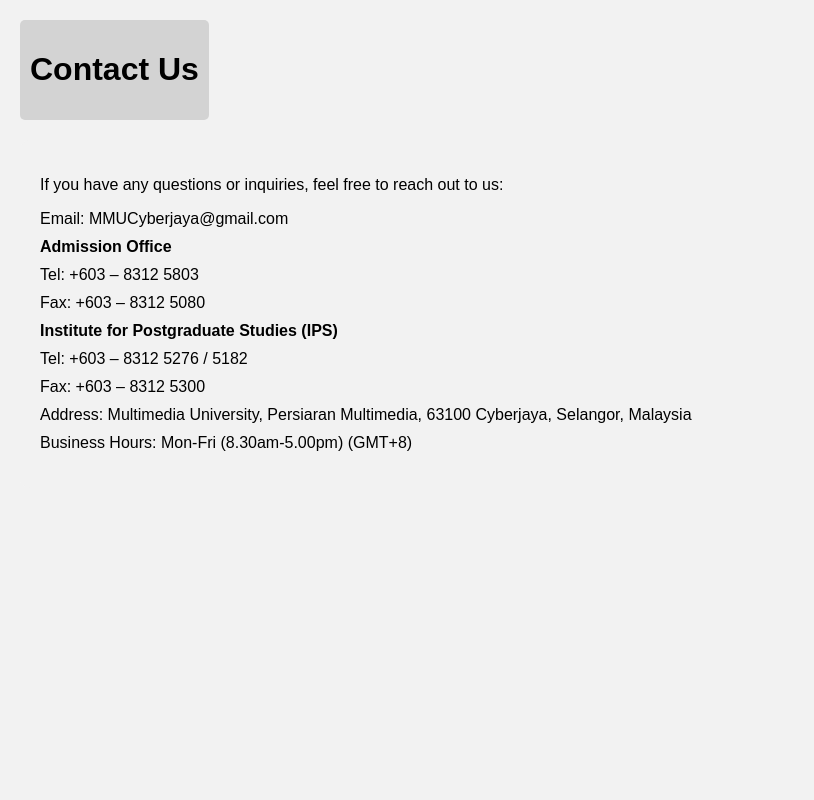
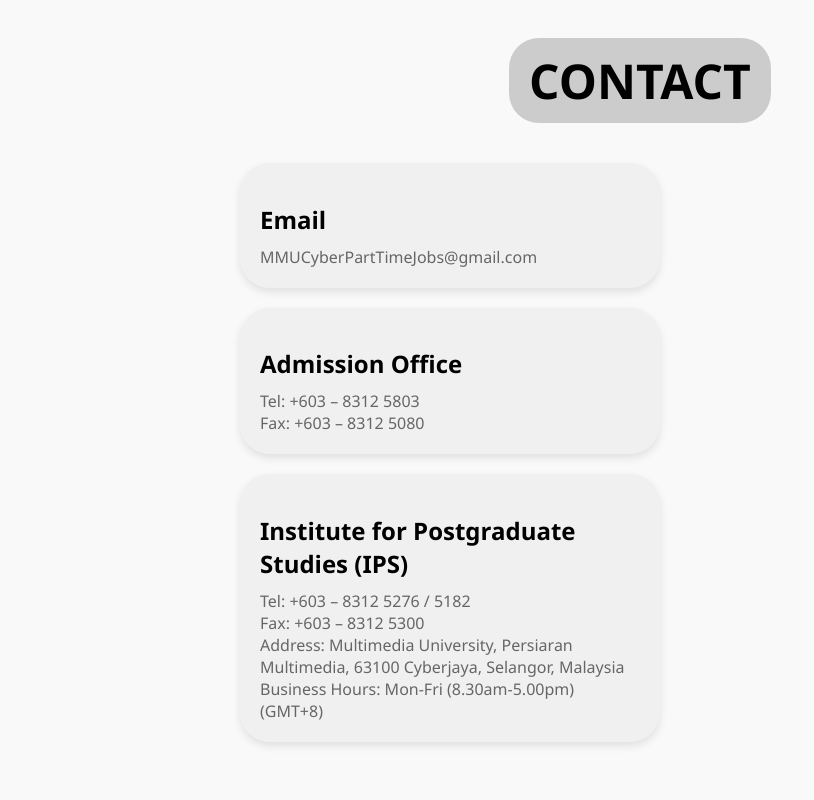
Before and after one commit to Thanushree0527/GitExercise-Group-02, a Flask app: page /contact in a window 1280 px wide. Shown: the whole page, without its empty margins (0-814 px from the left). Run offline with Flask 2, Linux system fonts and the light colour scheme.

Commit message:
Add files via upload

```diff
--- a/templates/contact.html
+++ b/templates/contact.html
@@ -3,56 +3,99 @@
 <head>
     <meta charset='utf-8'>
     <title>Contact Us</title>
+    <link rel="stylesheet" href="https://cdnjs.cloudflare.com/ajax/libs/animate.css/4.1.1/animate.min.css">
     <style>
         body {
-            background-color: #f2f2f2;
+            background-color: #f9f9f9;
             margin: 0;
             padding: 0;
-            font-family: Arial, sans-serif;
+            font-family: 'Segoe UI', Tahoma, Geneva, Verdana, sans-serif;
+            display: flex;
+            justify-content: center;
+            align-items: center;
+            height: 100vh;
         }
         .container {
+            max-width: 800px;
             padding: 20px;
         }
+        .contact-header {
+            text-align: center;
+            margin-bottom: 40px;
+        }
+        .contact-header h1 {
+            font-size: 48px;
+            margin: 0;
+            display: inline-block;
+            padding: 10px 20px; /* Adjust padding to create a slight curve */
+            border-radius: 30px; /* Create a slight curve */
+            background-color: #ccc; /* Grey background color */
+            animation: popUp 1s ease-in-out;
+        }
+        .contact-details {
+            display: flex;
+            justify-content: space-between;
+            flex-wrap: wrap;
+        }
         .contact-box {
-            background-color: #d3d3d3; /* Grey box */
-            padding: 10px;
-            border-radius: 5px;
-            display: inline-block;
+            width: calc(50% - 20px);
+            background-color: #f0f0f0; /* Grey background color */
+            padding: 20px;
+            border-radius: 30px; /* Slightly curved edges */
+            box-shadow: 0 4px 8px rgba(0, 0, 0, 0.1);
+            margin-bottom: 20px;
+            transition: transform 0.3s ease;
         }
-        section {
-            background-color: #f2f2f2;
-            padding: 20px;
-            border-radius: 10px;
-            margin-top: 20px;
+        .contact-box:hover {
+            transform: translateY(-5px);
+            box-shadow: 0 8px 16px rgba(0, 0, 0, 0.1);
         }
-        ul {
-            list-style: none;
-            padding: 0;
+        .contact-box h2 {
+            font-size: 24px;
+            margin-bottom: 10px;
         }
-        ul li {
-            margin-bottom: 10px;
+        .contact-box p {
+            color: #666;
+            margin: 0;
+        }
+        @media (max-width: 600px) {
+            .contact-box {
+                width: 100%;
+            }
+        }
+        @keyframes popUp {
+            0% {
+                transform: scale(0);
+            }
+            100% {
+                transform: scale(1);
+            }
         }
     </style>
 </head>
 <body>
     <div class="container">
-        <div class="contact-box">
-            <h1>Contact Us</h1>
+        <div class="contact-header animate__animated animate__bounceInDown">
+            <h1>CONTACT</h1>
         </div>
-        <section id="contact">
-            <p>If you have any questions or inquiries, feel free to reach out to us:</p>
-            <ul>
-                <li>Email: MMUCyberjaya@gmail.com</li>
-                <li><strong>Admission Office</strong></li>
-                <li>Tel: +603 – 8312 5803</li>
-                <li>Fax: +603 – 8312 5080</li>
-                <li><strong>Institute for Postgraduate Studies (IPS)</strong></li>
-                <li>Tel: +603 – 8312 5276 / 5182</li>
-                <li>Fax: +603 – 8312 5300</li>
-                <li>Address: Multimedia University, Persiaran Multimedia, 63100 Cyberjaya, Selangor, Malaysia</li>
-                <li>Business Hours: Mon-Fri (8.30am-5.00pm) (GMT+8)</li>
-            </ul>
-        </section>
+        <div class="contact-details">
+            <div class="contact-box animate__animated animate__fadeInLeft">
+                <h2>Email</h2>
+                <p>MMUCyberPartTimeJobs@gmail.com</p>
+            </div>
+            <div class="contact-box animate__animated animate__fadeInRight">
+                <h2>Admission Office</h2>
+                <p>Tel: +603 – 8312 5803</p>
+                <p>Fax: +603 – 8312 5080</p>
+            </div>
+            <div class="contact-box animate__animated animate__fadeInLeft">
+                <h2>Institute for Postgraduate Studies (IPS)</h2>
+                <p>Tel: +603 – 8312 5276 / 5182</p>
+                <p>Fax: +603 – 8312 5300</p>
+                <p>Address: Multimedia University, Persiaran Multimedia, 63100 Cyberjaya, Selangor, Malaysia</p>
+                <p>Business Hours: Mon-Fri (8.30am-5.00pm) (GMT+8)</p>
+            </div>
+        </div>
     </div>
 </body>
 </html>
```
